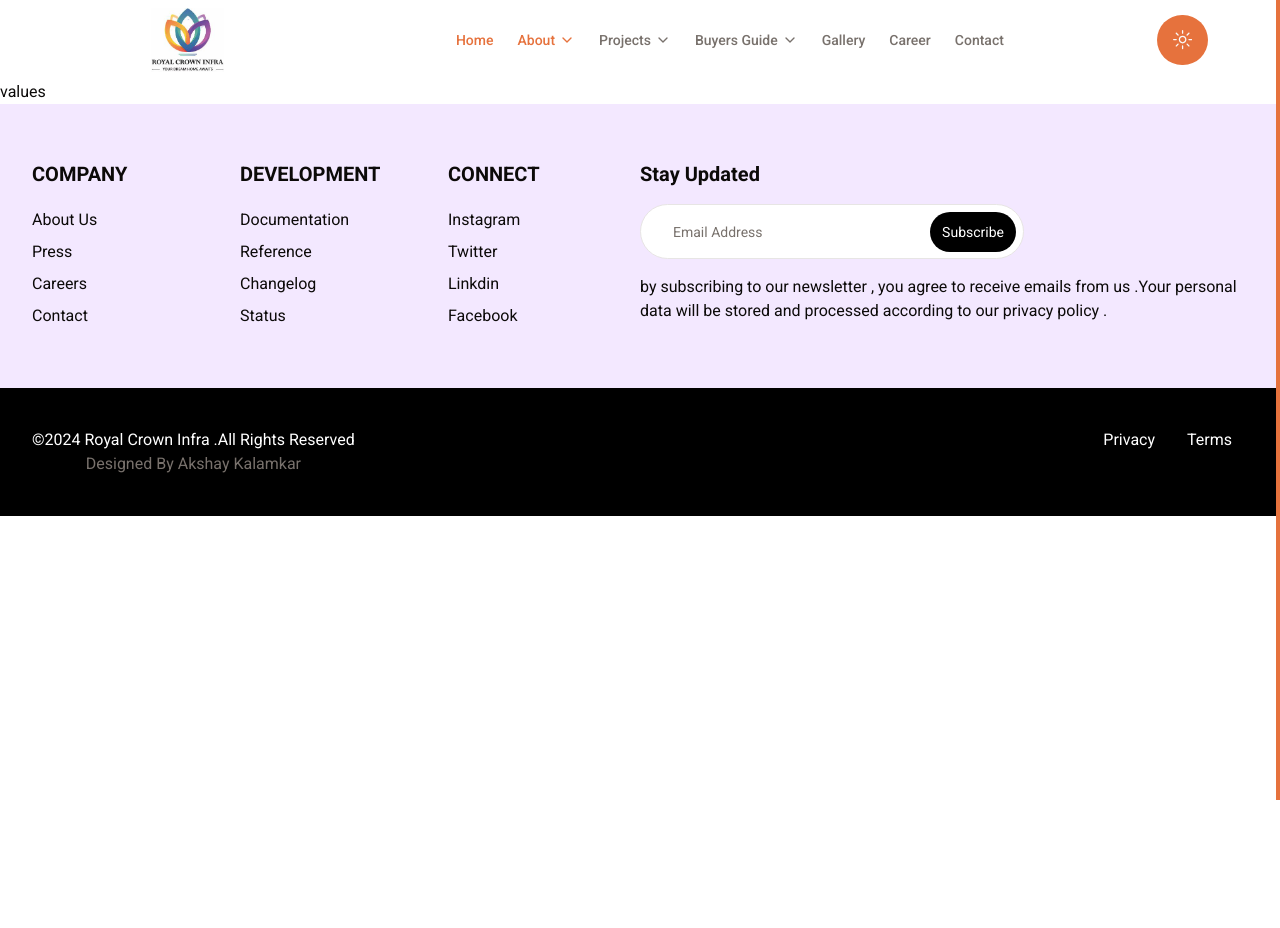
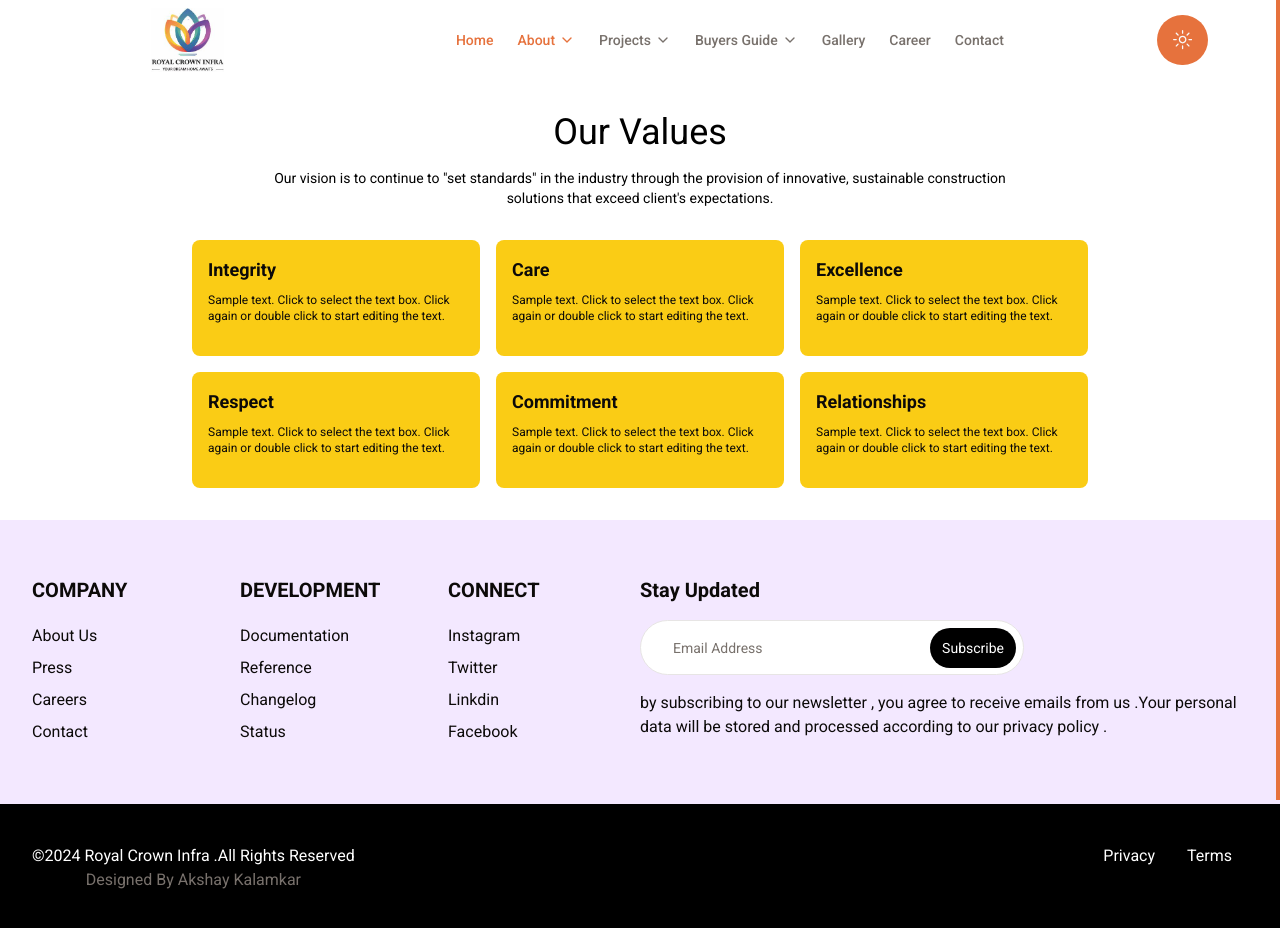
Before and after one commit to royalcrowninfra/royal, a Next.js app: page /about/values in a window 1280 px wide. Shown: the top 928 px of the page. Before the commit the page ends 800 px from the top, so only its background shows below. Built offline with nearby package versions, Linux system fonts and the light colour scheme.

Commit message:
new code added

```diff
--- a/app/about/philosophy/page.jsx
+++ b/app/about/philosophy/page.jsx
@@ -1,11 +1,50 @@
-import React from 'react'
+import React from 'react';
+import { Settings, ScrollText, YinYang } from 'lucide-react';
 
-const page = () => {
+const features = [
+  { icon: 'Settings', title: 'OWNERSHIP', description: 'Our shared ownership fuels our commitment to client success.' },
+  { icon: 'ScrollText', title: 'HISTORY', description: 'Over 40 years of driving brand innovations for clients and customers.' },
+  { icon: 'YinYang', title: 'PHILOSOPHY', description: 'Helping brands translate insights, ideas and experiences into value.' },
+];
+
+const IconComponent = ({ name }) => {
+  const icons = { Settings, ScrollText, YinYang };
+  const Icon = icons[name];
+  return Icon ? <Icon className="w-6 h-6" /> : null;
+};
+
+export default function AboutOurCompany() {
   return (
-    <div>
-      <h1>philosophy</h1>
+    <div className="container mx-auto px-4 py-16">
+      <div className="flex flex-col lg:flex-row items-start lg:items-center gap-8">
+        <div className="w-full lg:w-1/2">
+          <h2 className="text-3xl font-bold mb-4">Philosophy</h2>
+          <p className="text-gray-600 mb-6">
+            For us, branding never ends, it just mutates and evolves.
+            It's a cycle of ideation, practice, assessment and adaptation.
+          </p>
+          <div className="space-y-6">
+            {features.map((feature, index) => (
+              <div key={index} className="flex items-start">
+                <div className="flex-shrink-0 mr-4">
+                  <IconComponent name={feature.icon} />
+                </div>
+                <div>
+                  <h3 className="text-lg font-semibold">{feature.title}</h3>
+                  <p className="text-gray-600">{feature.description}</p>
+                </div>
+              </div>
+            ))}
+          </div>
+        </div>
+        <div className="w-full lg:w-1/2">
+          <img
+            src="/images/img.jpg"
+            alt="Team collaboration"
+            className="w-full h-auto object-cover rounded-lg"
+          />
+        </div>
+      </div>
     </div>
-  )
+  );
 }
-
-export default page
--- a/app/about/values/page.jsx
+++ b/app/about/values/page.jsx
@@ -1,11 +1,33 @@
-import React from 'react'
+import React from 'react';
 
-const page = () => {
+const values = [
+  { title: 'Integrity', description: 'Sample text. Click to select the text box. Click again or double click to start editing the text.' },
+  { title: 'Care', description: 'Sample text. Click to select the text box. Click again or double click to start editing the text.' },
+  { title: 'Excellence', description: 'Sample text. Click to select the text box. Click again or double click to start editing the text.' },
+  { title: 'Respect', description: 'Sample text. Click to select the text box. Click again or double click to start editing the text.' },
+  { title: 'Commitment', description: 'Sample text. Click to select the text box. Click again or double click to start editing the text.' },
+  { title: 'Relationships', description: 'Sample text. Click to select the text box. Click again or double click to start editing the text.' },
+];
+
+export default function OurValues() {
   return (
-    <div>
-      <h1>values</h1>
+    <div className="bg-white py-8 px-4">
+      <div className="max-w-4xl mx-auto">
+        <h2 className="text-4xl font-normal text-center text-black mb-4">Our Values</h2>
+        <p className="text-center text-black mb-8 max-w-3xl mx-auto text-sm">
+          Our vision is to continue to "set standards" in the industry through the provision of
+          innovative, sustainable construction solutions that exceed client's expectations.
+        </p>
+        <div className="grid grid-cols-3 gap-4">
+          {values.map((value, index) => (
+            <div key={index} className="bg-yellow-400 rounded-lg p-4 flex flex-col">
+              <h3 className="text-lg font-semibold mb-2">{value.title}</h3>
+              <p className="text-xs mb-4 flex-grow">{value.description}</p>
+              {/* <button className="text-xs font-semibold uppercase bg-transparent text-left">MORE</button> */}
+            </div>
+          ))}
+        </div>
+      </div>
     </div>
-  )
+  );
 }
-
-export default page
--- a/app/about/visionAndMission/page.jsx
+++ b/app/about/visionAndMission/page.jsx
@@ -1,11 +1,29 @@
-import React from 'react'
+import React from 'react';
+import { Rocket, Globe, HeartHandshake } from 'lucide-react';
 
-const page = () => {
-    return (
-        <div>
-            <h1>visionAndMission</h1>
-        </div>
-    )
-}
+const MissionStatement = () => {
+  const features = [
+    { icon: <Rocket className="w-12 h-12 text-blue-300" />, title: 'Optimal choice', description: 'Article evident arrived express highest men did boy. Mistress sensible entirely am so. Quick can manor smart money hopes worth too. Comfort produce husband boy her had hearing. Law others theirs passed but wishes.' },
+    { icon: <Globe className="w-12 h-12 text-blue-300" />, title: 'Used worldwide', description: 'Article evident arrived express highest men did boy. Mistress sensible entirely am so. Quick can manor smart money hopes worth too. Comfort produce husband boy her had hearing. Law others theirs passed but wishes.' },
+    { icon: <HeartHandshake className="w-12 h-12 text-blue-300" />, title: 'Instant support', description: 'Article evident arrived express highest men did boy. Mistress sensible entirely am so. Quick can manor smart money hopes worth too. Comfort produce husband boy her had hearing. Law others theirs passed but wishes.' },
+  ];
 
-export default page
+  return (
+    <div className="container mx-auto px-4 py-16">
+      <h2 className="text-3xl font-bold mb-12 text-center">Mission</h2>
+      <div className="grid grid-cols-1 md:grid-cols-3 gap-8">
+        {features.map((feature, index) => (
+          <div key={index} className="flex flex-col items-center text-center">
+            <div className="bg-blue-100 rounded-full p-4 mb-4">
+              {feature.icon}
+            </div>
+            <h3 className="text-xl font-semibold mb-2">{feature.title}</h3>
+            <p className="text-gray-600">{feature.description}</p>
+          </div>
+        ))}
+      </div>
+    </div>
+  );
+};
+
+export default MissionStatement;
--- a/components/CompanySection.jsx
+++ b/components/CompanySection.jsx
@@ -5,7 +5,7 @@ import { desVariants, tagVariants, titleVariants } from '../utils/animation'
 
 const CompanySection = () => {
     return (
-        <div className="bg-gradient-to-r from-blue-100 to-purple-200 dark:bg-tertiary py-24 sm:py-14">
+        <div className="bg-gradient-to-r from-blue-200 to-purple-400 dark:bg-tertiary py-24 sm:py-14">
             <div className="mx-auto max-w-7xl px-6 lg:px-8">
                 <dl className="grid grid-cols-1 gap-x-8 gap-y-16 text-center lg:grid-cols-3">
                     {/* Badge 1 */}
```
